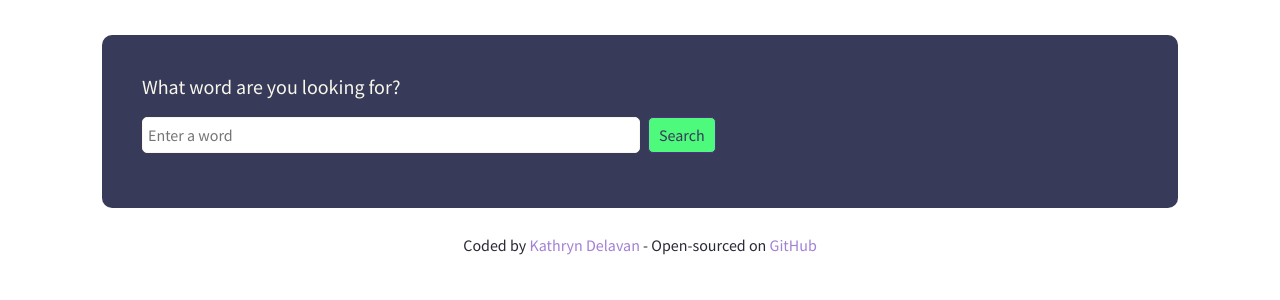
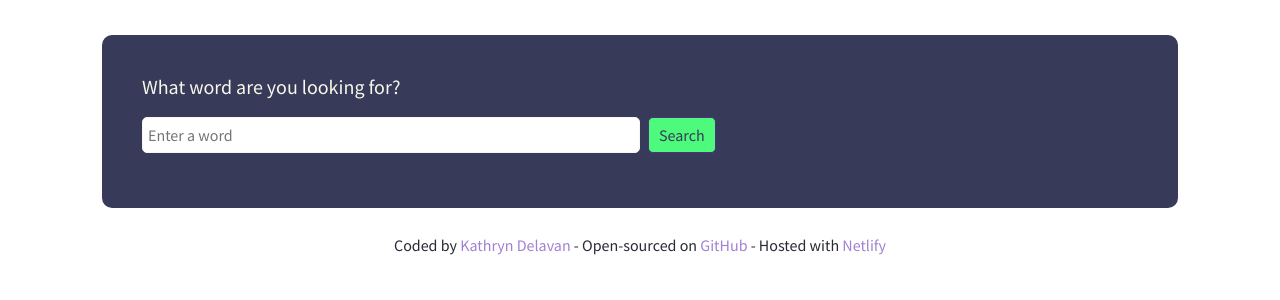
Before and after one commit to kdelavan/dictionary-project, a React (Create React App) app: page / in a window 1280 px wide. Shown: the top 300 px of the page. Built offline with nearby package versions, Linux system fonts and the light colour scheme; no server answers.

Commit message:
Added Netlify to footer

```diff
--- a/src/App.js
+++ b/src/App.js
@@ -25,7 +25,15 @@ function App() {
             target="_blank"
             rel="noopener noreferrer"
           >
-            GitHub
+            GitHub{" "}
+          </a>
+          - Hosted with{" "}
+          <a
+            href="https://www.netlify.com/"
+            target="_blank"
+            rel="noopener noreferrer"
+          >
+            Netlify
           </a>
         </footer>
       </div>
--- a/src/Meaning.css
+++ b/src/Meaning.css
@@ -13,5 +13,4 @@
   height: 1px;
   color: #f1fa8a;
   opacity: 60%;
-  border: none;
 }
--- a/src/Phonetic.js
+++ b/src/Phonetic.js
@@ -11,7 +11,7 @@ export default function Phonetic(props) {
 
   return (
     <div className="Phonetic">
-      <button type="button" className="phoneticBtn" onClick={handleClick}>
+      <button type="button" className="phoneticButton" onClick={handleClick}>
         <i className="fas fa-volume-up"></i>
       </button>
 
```
